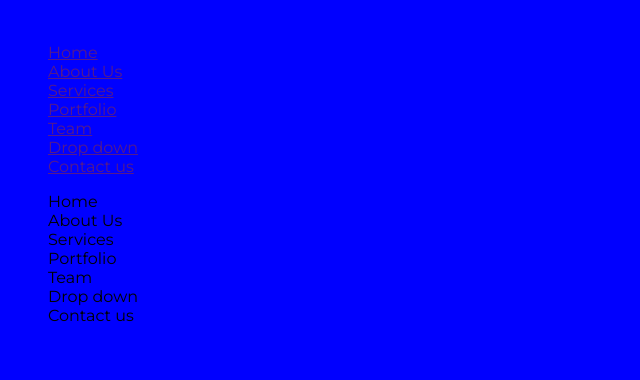
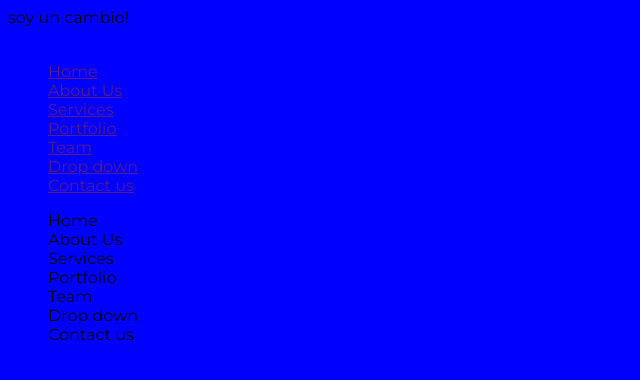
Before and after one commit to Ceciliamorales24/Trabajo-Practico-N1, a plain HTML site: page index.html in a window 1280 px wide. Shown: the whole page, without its empty margins (0-640 px from the left). Drawn offline with Linux system fonts and the light colour scheme.

Commit message:
Update index.html

```diff
--- a/index.html
+++ b/index.html
@@ -11,6 +11,7 @@
 </head>
 
 <body>
+    soy un cambio!
     <section>
         <nav>
             <div>
```
